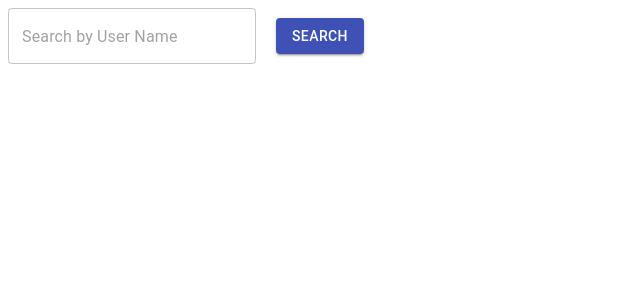
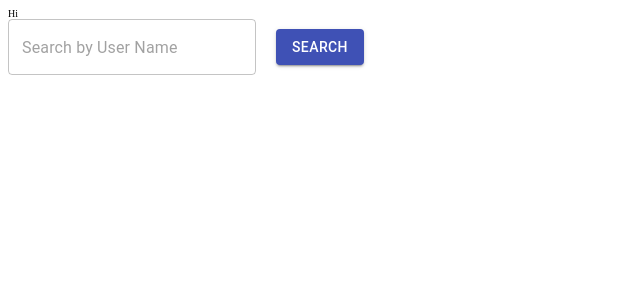
Before and after one commit to neha10gupta97/github-explorer, a React (Create React App) app: page / in a window 1280 px wide. Shown: the top 300 px of the page, without its empty margins (0-640 px from the left). Built offline with nearby package versions, Linux system fonts and the light colour scheme.

Commit message:
Test Commit

```diff
--- a/src/App.tsx
+++ b/src/App.tsx
@@ -28,6 +28,7 @@ const App: React.FC<DispatchProps> = props => {
 
   return (
     <div>
+      Hi
       <div className="center-y">
         <TextField
           placeholder="Search by User Name"
```
